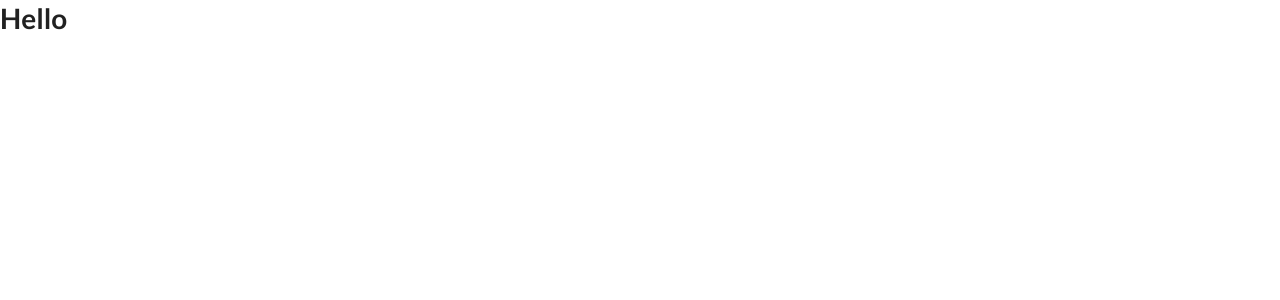
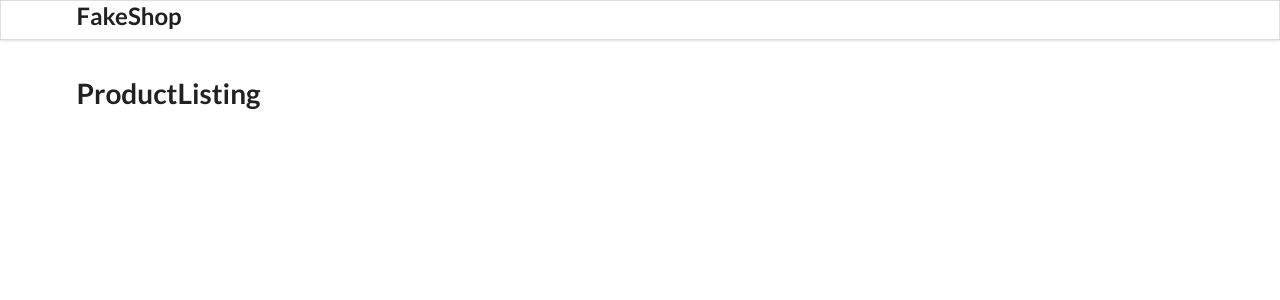
Before and after one commit to tenthin/online-e-commerce, a React (Create React App) app: page / in a window 1280 px wide. Shown: the top 300 px of the page. Built offline with nearby package versions, Linux system fonts and the light colour scheme.

Commit message:
make components and link it with app.js

```diff
--- a/src/App.js
+++ b/src/App.js
@@ -1,9 +1,22 @@
 import './App.css';
+import {BrowserRouter as Router,Switch,Route} from 'react-router-dom'
+import Header from './containers/Header';
+import ProductListing from './containers/ProductListing';
+import ProductDetail from './containers/ProductDetail';
+
 
 function App() {
   return (
     <div className="App">
       <h1>Hello</h1>
+      <Router>
+        <Header />
+        <Switch>
+          <Route path="/" exact component={ProductListing} />
+          <Route path="/product/:productId" exact component={ProductDetail} />
+          <Route>404 Not Found</Route>
+        </Switch>
+      </Router>
     </div>
   );
 }
--- /dev/null
+++ b/src/containers/Header.js
@@ -0,0 +1,14 @@
+import React from 'react';
+
+
+const Header = () => {
+    return (
+        <div className='ui fixed menu'>
+            <div className='ui container center'>
+                <h2>FakeShop</h2>
+            </div>
+        </div>
+    )
+}
+
+export default Header;
--- /dev/null
+++ b/src/containers/ProductDetail.js
@@ -0,0 +1,12 @@
+import React from 'react';
+
+const ProductDetail = () => {
+    return (
+        <div>
+            <h1>ProductDetail</h1>
+        </div>
+    )
+
+}
+
+export default ProductDetail;
--- /dev/null
+++ b/src/containers/ProductListing.js
@@ -0,0 +1,14 @@
+import React from 'react';
+import { useSelector } from 'react-redux';
+
+const ProductListing = () => {
+    const products = useSelector((state) => state)
+    console.log(products)
+    return (
+        <div className='ui grid container'>
+            <h1>ProductListing</h1>
+        </div>
+    )
+}
+
+export default ProductListing;
```
Also changed, not shown: src/containers/ProductComponent.js (added, +12 -0 lines).
